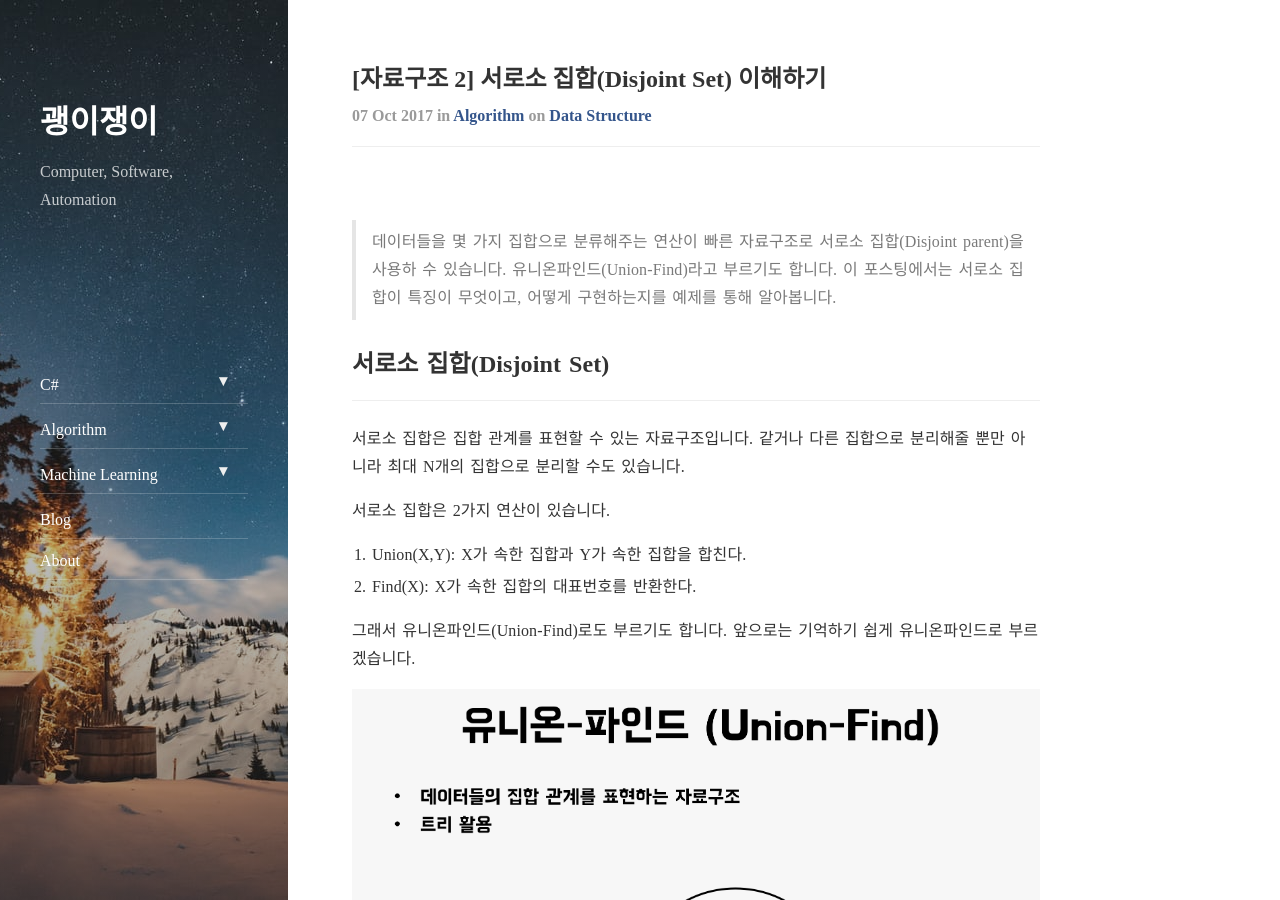
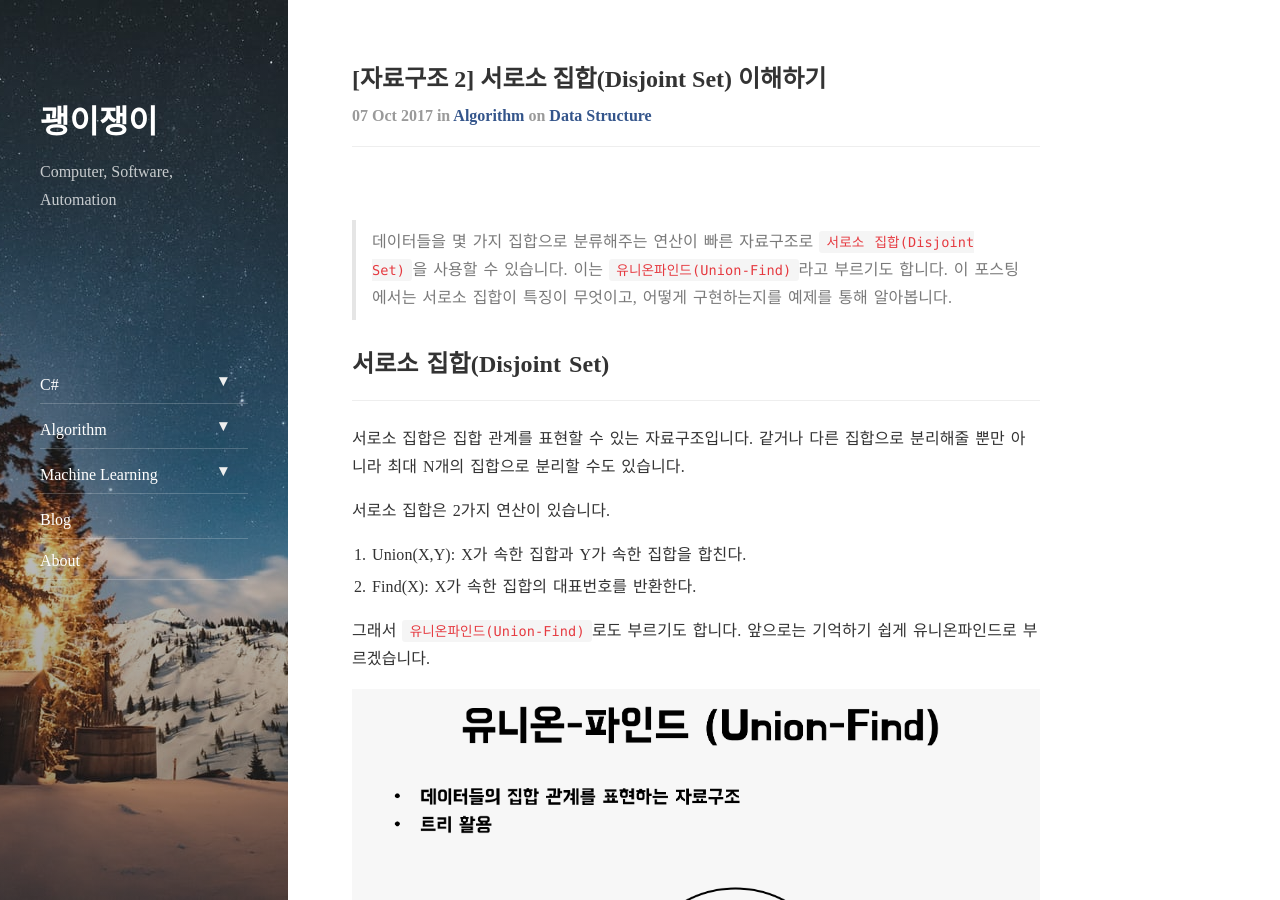
Before and after one commit to Laboputer/Laboputer.github.io, a Jekyll site: the page built from _posts/algorithm-ds/2017-10-07-disjointset.md, in a window 1280 px wide and 900 px high. Built offline with Jekyll 4.4.1, drawn with Linux system fonts in a browser that asks for light colours; nearby versions of some CDN libraries; comment, search, counter and statistics services are not loaded.

Commit message:
Update a post (disjoint set)

```diff
--- a/_posts/algorithm-ds/2017-10-07-disjointset.md
+++ b/_posts/algorithm-ds/2017-10-07-disjointset.md
@@ -6,7 +6,7 @@ categories: algorithm
 tags: datastructure
 ---
 
-> 데이터들을 몇 가지 집합으로 분류해주는 연산이 빠른 자료구조로 서로소 집합(Disjoint parent)을 사용하 수 있습니다. 유니온파인드(Union-Find)라고 부르기도 합니다.
+> 데이터들을 몇 가지 집합으로 분류해주는 연산이 빠른 자료구조로 `서로소 집합(Disjoint Set)`을 사용할 수 있습니다. 이는 `유니온파인드(Union-Find)`라고 부르기도 합니다.
 > 이 포스팅에서는 서로소 집합이 특징이 무엇이고, 어떻게 구현하는지를 예제를 통해 알아봅니다.
 
 ## 서로소 집합(Disjoint Set)
@@ -19,7 +19,7 @@ tags: datastructure
 1. Union(X,Y): X가 속한 집합과 Y가 속한 집합을 합친다.
 2. Find(X): X가 속한 집합의 대표번호를 반환한다.
 
-그래서 유니온파인드(Union-Find)로도 부르기도 합니다. 앞으로는 기억하기 쉽게 유니온파인드로 부르겠습니다.
+그래서 `유니온파인드(Union-Find)`로도 부르기도 합니다. 앞으로는 기억하기 쉽게 유니온파인드로 부르겠습니다.
 
 ![](https://laboputer.github.io/assets/img/algorithm/ds/09_uf1.PNG)
 
```
